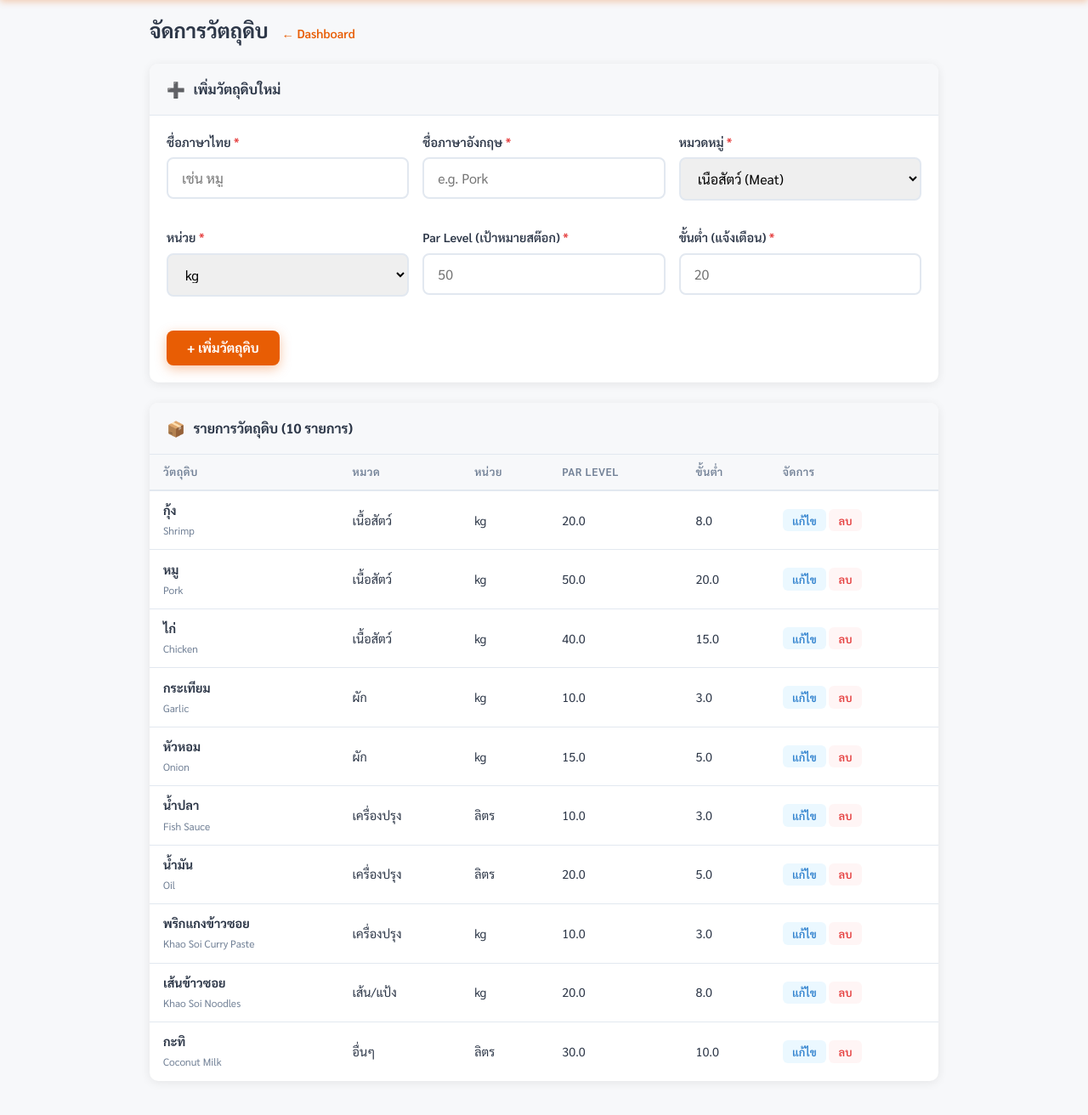
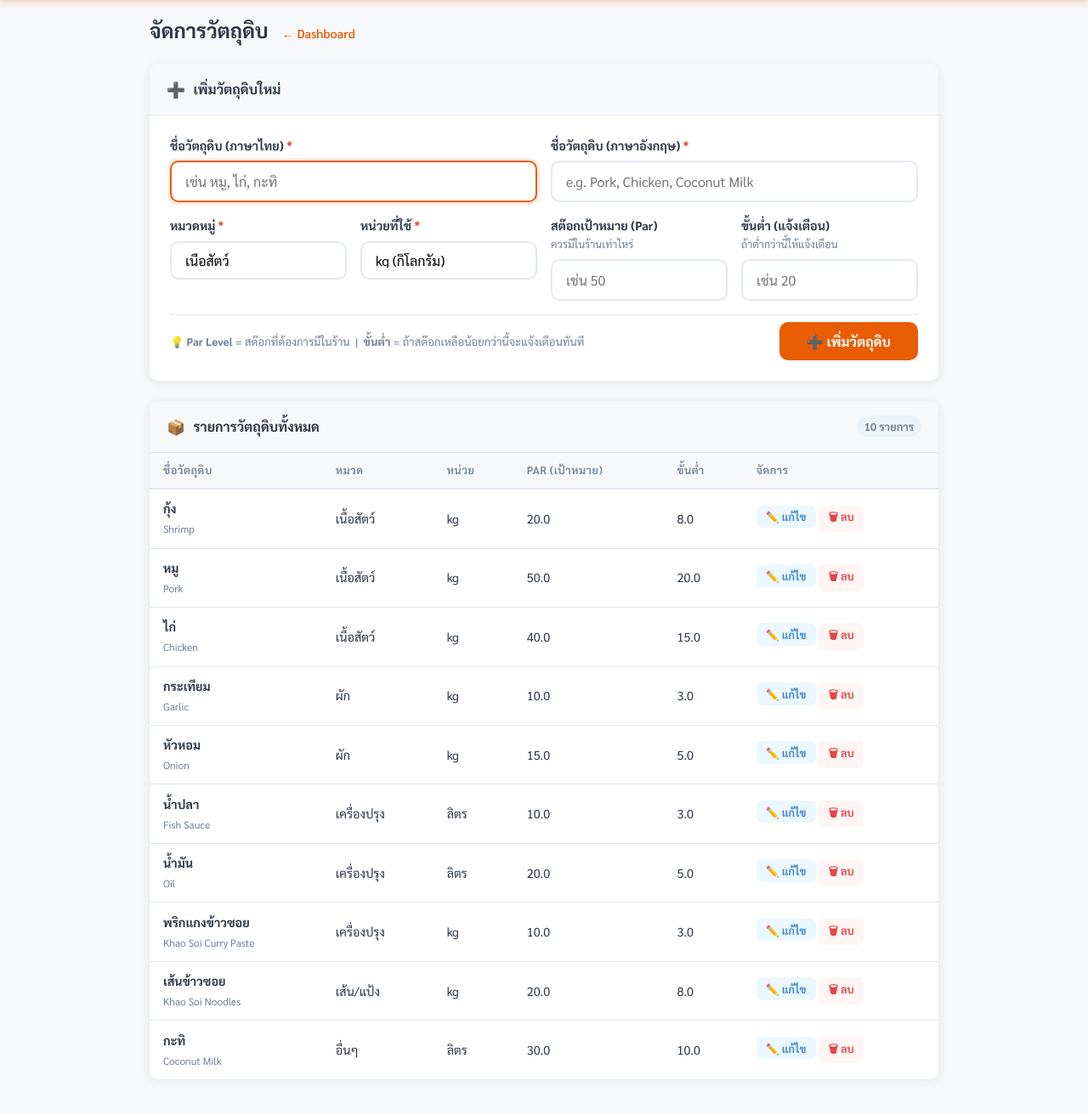
Before and after one commit to jirayuwannagul-tech/khao-soi-stock, a Flask app: page /admin/ingredients in a window 1280 px wide. Shown: the part 55-1367 px from the top of the page at 85% size. After the commit the page ends 1331 px from the top, so only its background shows below. Run offline with Flask 3, Linux system fonts and the light colour scheme; the visitor is signed in with stand-in values (Sample User, id 1); data comes from the database, SQL or seed files in the repository.

Commit message:
Redesign add ingredient form for admin usability
Clearer fields with Thai labels, hints explaining Par Level and Min Level,
better layout and prominent submit button.

Co-Authored-By: Claude Sonnet 4.6 <noreply@anthropic.com>

```diff
--- a/static/css/style.css
+++ b/static/css/style.css
@@ -359,7 +359,89 @@ body {
   font-size: .8rem;
   font-weight: 700;
 }
-.badge-red { background: var(--red-light); color: var(--red); }
+.badge-red  { background: var(--red-light);   color: var(--red); }
+.badge-gray { background: #edf2f7; color: var(--gray); }
+
+/* ── Add Ingredient Form ───────────────────────────────────── */
+.add-form { padding: 1.5rem; }
+
+.add-row {
+  display: flex;
+  gap: 1rem;
+  flex-wrap: wrap;
+  margin-bottom: 1rem;
+}
+.add-field {
+  flex: 1;
+  min-width: 160px;
+}
+.add-field-wide { min-width: 240px; flex: 2; }
+
+.add-label {
+  display: block;
+  font-weight: 700;
+  font-size: .9rem;
+  margin-bottom: .4rem;
+  color: var(--text);
+}
+.add-hint {
+  display: block;
+  font-weight: 400;
+  font-size: .78rem;
+  color: var(--gray);
+  margin-top: 1px;
+}
+
+.add-input {
+  width: 100%;
+  padding: .75rem 1rem;
+  border: 2px solid var(--border);
+  border-radius: 10px;
+  font-size: 1rem;
+  font-family: inherit;
+  background: var(--white);
+  transition: border-color .2s, box-shadow .2s;
+  -webkit-appearance: none;
+}
+.add-input:focus {
+  outline: none;
+  border-color: var(--brand);
+  box-shadow: 0 0 0 3px rgba(232,93,4,.12);
+}
+select.add-input { cursor: pointer; }
+
+.add-footer {
+  display: flex;
+  align-items: center;
+  justify-content: space-between;
+  flex-wrap: wrap;
+  gap: 1rem;
+  padding-top: .5rem;
+  border-top: 1px solid var(--border);
+  margin-top: .5rem;
+}
+.add-tip {
+  font-size: .82rem;
+  color: var(--gray);
+  flex: 1;
+  min-width: 200px;
+}
+.btn-add-submit {
+  background: var(--brand);
+  color: white;
+  border: none;
+  padding: .75rem 2rem;
+  font-size: 1rem;
+  font-weight: 700;
+  font-family: inherit;
+  border-radius: 10px;
+  cursor: pointer;
+  transition: background .2s;
+  white-space: nowrap;
+}
+.btn-add-submit:hover { background: var(--brand-dark); }
+
+.text-center { text-align: center; }
 
 /* ── Data Tables ───────────────────────────────────────────── */
 .table-wrap { overflow-x: auto; }
--- a/templates/admin/ingredients.html
+++ b/templates/admin/ingredients.html
@@ -13,29 +13,57 @@
     <span class="card-icon">➕</span>
     <h2>เพิ่มวัตถุดิบใหม่</h2>
   </div>
-  <form method="POST" action="{{ url_for('admin_ingredient_add') }}" class="ing-form">
-    <div class="form-grid">
-      <div class="field-group">
-        <label>ชื่อภาษาไทย <span class="required">*</span></label>
-        <input type="text" name="name_th" class="form-input" placeholder="เช่น หมู" required>
+
+  <form method="POST" action="{{ url_for('admin_ingredient_add') }}" class="add-form">
+
+    <div class="add-row">
+      <!-- ชื่อไทย -->
+      <div class="add-field add-field-wide">
+        <label class="add-label">
+          ชื่อวัตถุดิบ (ภาษาไทย) <span class="required">*</span>
+        </label>
+        <input
+          type="text"
+          name="name_th"
+          class="add-input"
+          placeholder="เช่น หมู, ไก่, กะทิ"
+          required
+          autofocus
+        >
       </div>
-      <div class="field-group">
-        <label>ชื่อภาษาอังกฤษ <span class="required">*</span></label>
-        <input type="text" name="name_en" class="form-input" placeholder="e.g. Pork" required>
+
+      <!-- ชื่ออังกฤษ -->
+      <div class="add-field add-field-wide">
+        <label class="add-label">
+          ชื่อวัตถุดิบ (ภาษาอังกฤษ) <span class="required">*</span>
+        </label>
+        <input
+          type="text"
+          name="name_en"
+          class="add-input"
+          placeholder="e.g. Pork, Chicken, Coconut Milk"
+          required
+        >
       </div>
-      <div class="field-group">
-        <label>หมวดหมู่ <span class="required">*</span></label>
-        <select name="category_id" class="form-input" required>
+    </div>
+
+    <div class="add-row">
+      <!-- หมวดหมู่ -->
+      <div class="add-field">
+        <label class="add-label">หมวดหมู่ <span class="required">*</span></label>
+        <select name="category_id" class="add-input" required>
           {% for cat in categories %}
-            <option value="{{ cat.id }}">{{ cat.name_th }} ({{ cat.name_en }})</option>
+            <option value="{{ cat.id }}">{{ cat.name_th }}</option>
           {% endfor %}
         </select>
       </div>
-      <div class="field-group">
-        <label>หน่วย <span class="required">*</span></label>
-        <select name="unit" class="form-input">
-          <option value="kg">kg</option>
-          <option value="g">g</option>
+
+      <!-- หน่วย -->
+      <div class="add-field">
+        <label class="add-label">หน่วยที่ใช้ <span class="required">*</span></label>
+        <select name="unit" class="add-input">
+          <option value="kg">kg (กิโลกรัม)</option>
+          <option value="g">g (กรัม)</option>
           <option value="ลิตร">ลิตร</option>
           <option value="ชิ้น">ชิ้น</option>
           <option value="กล่อง">กล่อง</option>
@@ -43,16 +71,52 @@
           <option value="ขวด">ขวด</option>
         </select>
       </div>
-      <div class="field-group">
-        <label>Par Level (เป้าหมายสต๊อก) <span class="required">*</span></label>
-        <input type="number" name="par_level" class="form-input" placeholder="50" min="0" step="0.5" required>
+
+      <!-- Par Level -->
+      <div class="add-field">
+        <label class="add-label">
+          สต๊อกเป้าหมาย (Par)
+          <span class="add-hint">ควรมีในร้านเท่าไหร่</span>
+        </label>
+        <input
+          type="number"
+          name="par_level"
+          class="add-input"
+          placeholder="เช่น 50"
+          min="0"
+          step="0.5"
+          required
+        >
       </div>
-      <div class="field-group">
-        <label>ขั้นต่ำ (แจ้งเตือน) <span class="required">*</span></label>
-        <input type="number" name="min_level" class="form-input" placeholder="20" min="0" step="0.5" required>
+
+      <!-- Min Level -->
+      <div class="add-field">
+        <label class="add-label">
+          ขั้นต่ำ (แจ้งเตือน)
+          <span class="add-hint">ถ้าต่ำกว่านี้ให้แจ้งเตือน</span>
+        </label>
+        <input
+          type="number"
+          name="min_level"
+          class="add-input"
+          placeholder="เช่น 20"
+          min="0"
+          step="0.5"
+          required
+        >
       </div>
     </div>
-    <button type="submit" class="btn-submit btn-compact">+ เพิ่มวัตถุดิบ</button>
+
+    <div class="add-footer">
+      <div class="add-tip">
+        💡 <strong>Par Level</strong> = สต๊อกที่ต้องการมีในร้าน &nbsp;|&nbsp;
+        <strong>ขั้นต่ำ</strong> = ถ้าสต๊อกเหลือน้อยกว่านี้จะแจ้งเตือนทันที
+      </div>
+      <button type="submit" class="btn-add-submit">
+        ➕ เพิ่มวัตถุดิบ
+      </button>
+    </div>
+
   </form>
 </section>
 
@@ -60,23 +124,24 @@
 <section class="card">
   <div class="card-header">
     <span class="card-icon">📦</span>
-    <h2>รายการวัตถุดิบ ({{ ingredients|length }} รายการ)</h2>
+    <h2>รายการวัตถุดิบทั้งหมด</h2>
+    <span class="badge badge-gray">{{ ingredients|length }} รายการ</span>
   </div>
   <div class="table-wrap">
     <table class="data-table">
       <thead>
         <tr>
-          <th>วัตถุดิบ</th>
+          <th>ชื่อวัตถุดิบ</th>
           <th>หมวด</th>
           <th>หน่วย</th>
-          <th>Par Level</th>
+          <th>Par (เป้าหมาย)</th>
           <th>ขั้นต่ำ</th>
           <th>จัดการ</th>
         </tr>
       </thead>
       <tbody>
         {% for ing in ingredients %}
-        <tr id="row-edit-{{ ing.id }}">
+        <tr>
           <td>
             <strong>{{ ing.name_th }}</strong><br>
             <small class="text-gray">{{ ing.name_en }}</small>
@@ -86,13 +151,30 @@
           <td>{{ ing.par_level }}</td>
           <td>{{ ing.min_level }}</td>
           <td class="td-actions">
-            <button class="btn-sm btn-blue" onclick="openEditModal({{ ing.id }}, '{{ ing.name_th }}', '{{ ing.name_en }}', {{ ing.category_id }}, '{{ ing.unit }}', {{ ing.par_level }}, {{ ing.min_level }})">แก้ไข</button>
+            <button class="btn-sm btn-blue"
+              onclick="openEditModal(
+                {{ ing.id }},
+                '{{ ing.name_th|replace("'", "\\'") }}',
+                '{{ ing.name_en|replace("'", "\\'") }}',
+                {{ ing.category_id }},
+                '{{ ing.unit }}',
+                {{ ing.par_level }},
+                {{ ing.min_level }}
+              )">✏️ แก้ไข</button>
             <form method="POST" action="{{ url_for('admin_ingredient_delete', ing_id=ing.id) }}" style="display:inline">
-              <button type="submit" class="btn-sm btn-red" onclick="return confirm('ลบ {{ ing.name_th }}?')">ลบ</button>
+              <button type="submit" class="btn-sm btn-red"
+                onclick="return confirm('ลบ {{ ing.name_th }} ออกจากระบบ?')">🗑 ลบ</button>
             </form>
           </td>
         </tr>
         {% endfor %}
+        {% if not ingredients %}
+        <tr>
+          <td colspan="6" class="text-center text-gray" style="padding:2rem">
+            ยังไม่มีวัตถุดิบ — เพิ่มด้านบนได้เลยครับ
+          </td>
+        </tr>
+        {% endif %}
       </tbody>
     </table>
   </div>
@@ -102,31 +184,34 @@
 <div id="edit-modal" class="modal-overlay" style="display:none" onclick="closeModal(event)">
   <div class="modal-card">
     <div class="modal-header">
-      <h3>แก้ไขวัตถุดิบ</h3>
+      <h3>✏️ แก้ไขวัตถุดิบ</h3>
       <button class="modal-close" onclick="closeEditModal()">×</button>
     </div>
-    <form method="POST" id="edit-form" class="ing-form">
-      <input type="hidden" name="_method" value="edit">
-      <div class="form-grid">
-        <div class="field-group">
-          <label>ชื่อภาษาไทย</label>
-          <input type="text" name="name_th" id="edit-name-th" class="form-input" required>
+    <form method="POST" id="edit-form" class="add-form" style="padding:1.25rem">
+
+      <div class="add-row">
+        <div class="add-field add-field-wide">
+          <label class="add-label">ชื่อภาษาไทย</label>
+          <input type="text" name="name_th" id="edit-name-th" class="add-input" required>
         </div>
-        <div class="field-group">
-          <label>ชื่อภาษาอังกฤษ</label>
-          <input type="text" name="name_en" id="edit-name-en" class="form-input" required>
+        <div class="add-field add-field-wide">
+          <label class="add-label">ชื่อภาษาอังกฤษ</label>
+          <input type="text" name="name_en" id="edit-name-en" class="add-input" required>
         </div>
-        <div class="field-group">
-          <label>หมวดหมู่</label>
-          <select name="category_id" id="edit-category" class="form-input">
+      </div>
+
+      <div class="add-row">
+        <div class="add-field">
+          <label class="add-label">หมวดหมู่</label>
+          <select name="category_id" id="edit-category" class="add-input">
             {% for cat in categories %}
               <option value="{{ cat.id }}">{{ cat.name_th }}</option>
             {% endfor %}
           </select>
         </div>
-        <div class="field-group">
-          <label>หน่วย</label>
-          <select name="unit" id="edit-unit" class="form-input">
+        <div class="add-field">
+          <label class="add-label">หน่วย</label>
+          <select name="unit" id="edit-unit" class="add-input">
             <option value="kg">kg</option>
             <option value="g">g</option>
             <option value="ลิตร">ลิตร</option>
@@ -136,18 +221,19 @@
             <option value="ขวด">ขวด</option>
           </select>
         </div>
-        <div class="field-group">
-          <label>Par Level</label>
-          <input type="number" name="par_level" id="edit-par" class="form-input" min="0" step="0.5" required>
+        <div class="add-field">
+          <label class="add-label">Par Level (เป้าหมาย)</label>
+          <input type="number" name="par_level" id="edit-par" class="add-input" min="0" step="0.5" required>
         </div>
-        <div class="field-group">
-          <label>ขั้นต่ำ</label>
-          <input type="number" name="min_level" id="edit-min" class="form-input" min="0" step="0.5" required>
+        <div class="add-field">
+          <label class="add-label">ขั้นต่ำ (แจ้งเตือน)</label>
+          <input type="number" name="min_level" id="edit-min" class="add-input" min="0" step="0.5" required>
         </div>
       </div>
+
       <div class="modal-footer">
         <button type="button" class="btn-cancel" onclick="closeEditModal()">ยกเลิก</button>
-        <button type="submit" class="btn-submit btn-compact">บันทึก</button>
+        <button type="submit" class="btn-add-submit">💾 บันทึก</button>
       </div>
     </form>
   </div>
```
